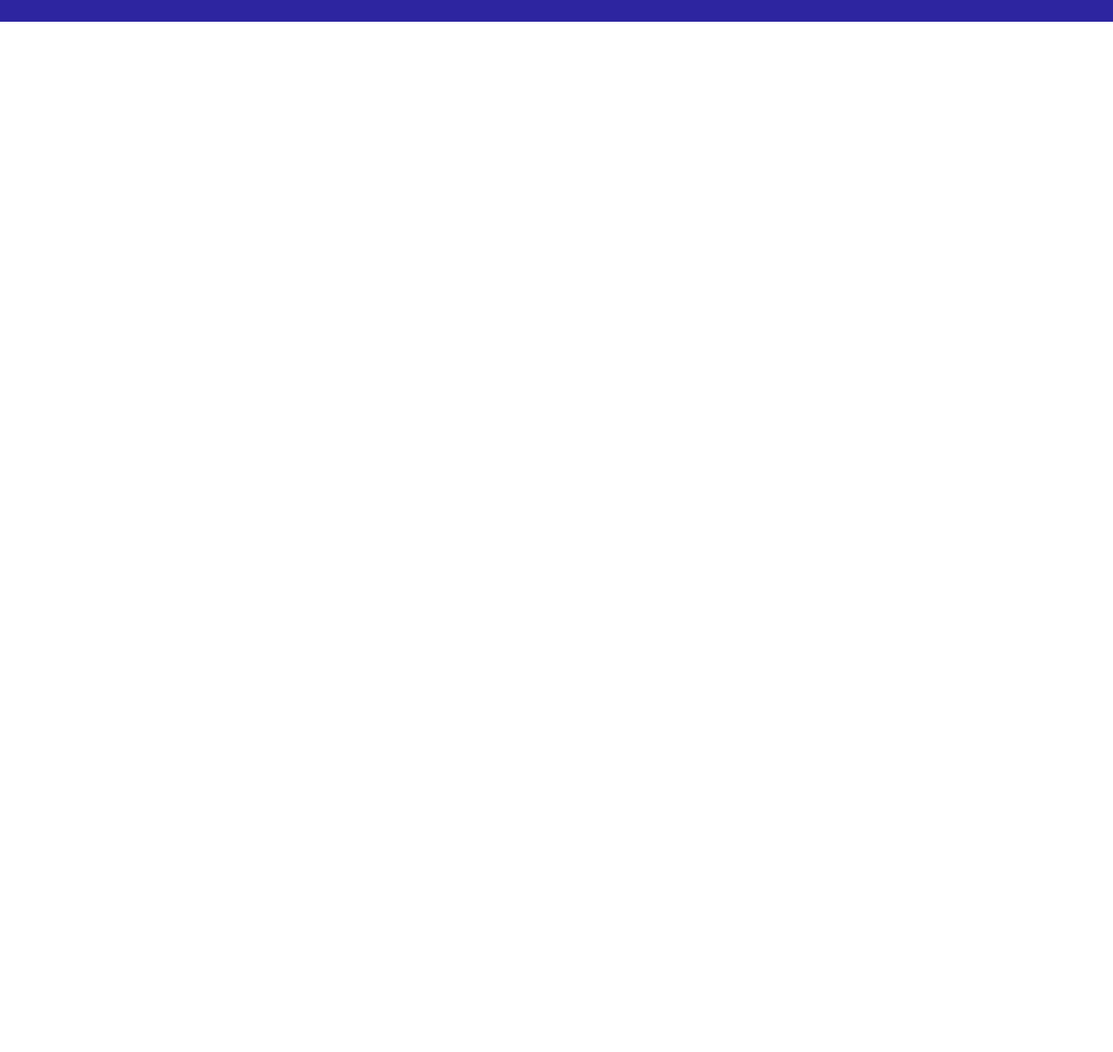
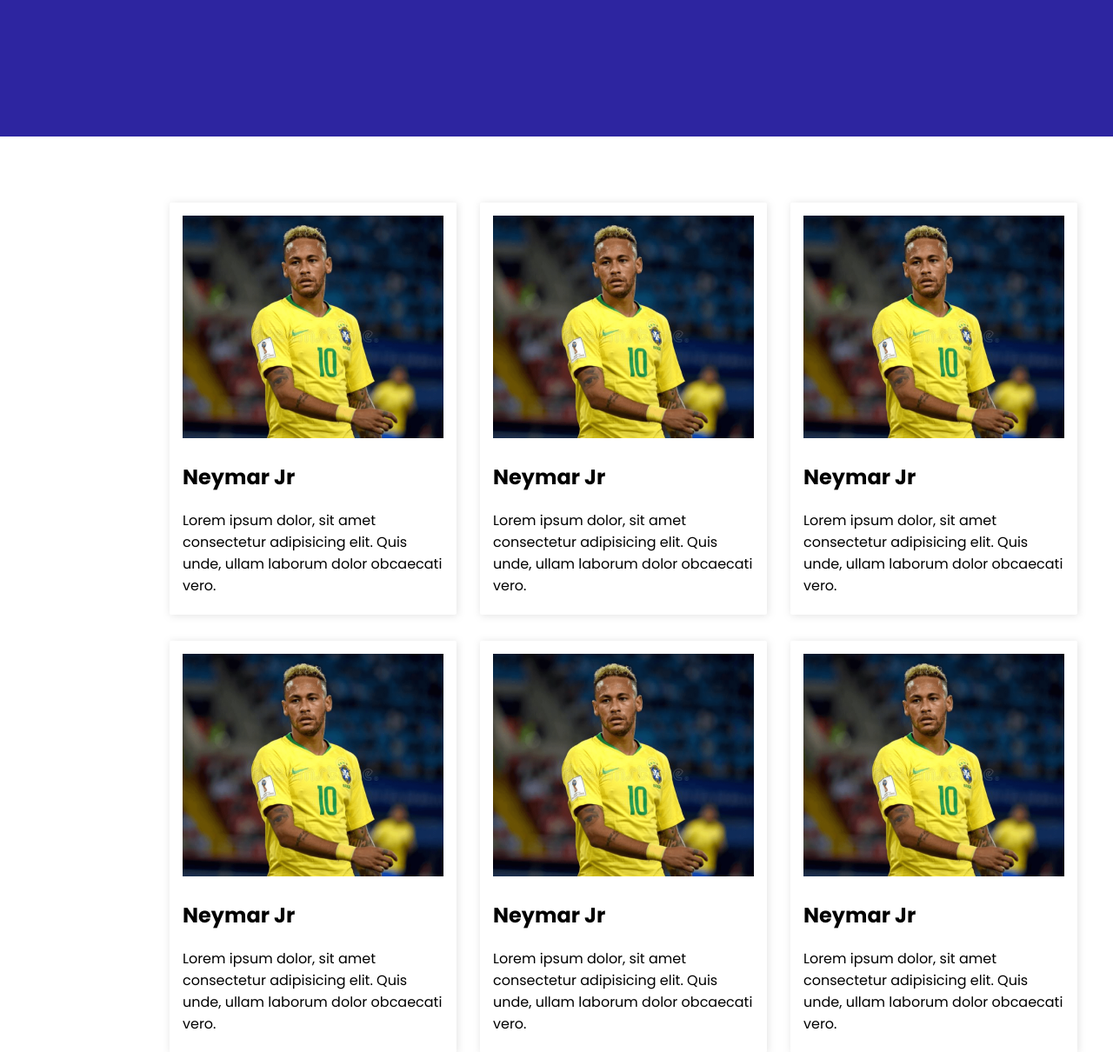
Before and after one commit to hasannayeem71/responsive-football, a plain HTML site: page index.html in a window 1280 px wide. Shown: the part 652-1862 px from the top of the page at 87% size. Before the commit the page ends 800 px from the top, so only its background shows below. Drawn offline with Linux system fonts and the light colour scheme.

Commit message:
added player

```diff
--- a/index.html
+++ b/index.html
@@ -43,7 +43,111 @@
             </div>
         </div>
     </header>
+    <main>
+        <section class="container">
+            <div class="players">
+                <div class="player">
 
+                    <div class="player-detail">
+                        <div class="player-img">
+                            <img src="images/player/player-1.png" alt="">
+                        </div>
+                        <div class="player-name">
+                            <h2>Neymar Jr</h2>
+                        </div>
+                        <div class="player-title">
+                            <p>Lorem ipsum dolor, sit amet consectetur adipisicing elit. Quis unde, ullam laborum dolor obcaecati vero.</p>
+                        </div>
+                    </div>
+                </div>
+                <div class="player">
+
+                    <div class="player-detail">
+                        <div class="player-img">
+                            <img src="images/player/player-1.png" alt="">
+                        </div>
+                        <div class="player-name">
+                            <h2>Neymar Jr</h2>
+                        </div>
+                        <div class="player-title">
+                            <p>Lorem ipsum dolor, sit amet consectetur adipisicing elit. Quis unde, ullam laborum dolor obcaecati vero.</p>
+                        </div>
+                    </div>
+                </div>
+                <div class="player">
+
+                    <div class="player-detail">
+                        <div class="player-img">
+                            <img src="images/player/player-1.png" alt="">
+                        </div>
+                        <div class="player-name">
+                            <h2>Neymar Jr</h2>
+                        </div>
+                        <div class="player-title">
+                            <p>Lorem ipsum dolor, sit amet consectetur adipisicing elit. Quis unde, ullam laborum dolor obcaecati vero.</p>
+                        </div>
+                    </div>
+                </div>
+                <div class="player">
+
+                    <div class="player-detail">
+                        <div class="player-img">
+                            <img src="images/player/player-1.png" alt="">
+                        </div>
+                        <div class="player-name">
+                            <h2>Neymar Jr</h2>
+                        </div>
+                        <div class="player-title">
+                            <p>Lorem ipsum dolor, sit amet consectetur adipisicing elit. Quis unde, ullam laborum dolor obcaecati vero.</p>
+                        </div>
+                    </div>
+                </div>
+                <div class="player">
+
+                    <div class="player-detail">
+                        <div class="player-img">
+                            <img src="images/player/player-1.png" alt="">
+                        </div>
+                        <div class="player-name">
+                            <h2>Neymar Jr</h2>
+                        </div>
+                        <div class="player-title">
+                            <p>Lorem ipsum dolor, sit amet consectetur adipisicing elit. Quis unde, ullam laborum dolor obcaecati vero.</p>
+                        </div>
+                    </div>
+                </div>
+                <div class="player">
+
+                    <div class="player-detail">
+                        <div class="player-img">
+                            <img src="images/player/player-1.png" alt="">
+                        </div>
+                        <div class="player-name">
+                            <h2>Neymar Jr</h2>
+                        </div>
+                        <div class="player-title">
+                            <p>Lorem ipsum dolor, sit amet consectetur adipisicing elit. Quis unde, ullam laborum dolor obcaecati vero.</p>
+                        </div>
+                    </div>
+                </div>
+                <div class="player">
+
+                    <div class="player-detail">
+                        <div class="player-img">
+                            <img src="images/player/player-1.png" alt="">
+                        </div>
+                        <div class="player-name">
+                            <h2>Neymar Jr</h2>
+                        </div>
+                        <div class="player-title">
+                            <p>Lorem ipsum dolor, sit amet consectetur adipisicing elit. Quis unde, ullam laborum dolor obcaecati vero.</p>
+                        </div>
+                    </div>
+                </div>
+
+            </div>
+        </section>
+    </main>
 </body>
 
 </html>
--- a/styles/css/style.css
+++ b/styles/css/style.css
@@ -33,7 +33,6 @@ h1 {
 header {
     background-color: #2D25A0;
     width: 100%;
-    height: 677px;
 }
 
 nav {
@@ -58,16 +57,20 @@ nav a {
 }
 
 .title {
-    margin: 121px 0 145px 156px;
+    margin: 121px 0 169px 156px;
 }
 
 .header-title h1 {
-    padding-bottom: 27px;
     color: white;
+    margin-bottom: 27px;
 }
 
 .lower-part {
     display: flex;
+}
+
+.fa-arrow-right {
+    margin-left: 8px;
 }
 
 .header-img img {
@@ -77,3 +80,37 @@ nav a {
 
 
 /* navbar style end  */
+
+
+/* player styles start  */
+
+.container {
+    align-items: center;
+}
+
+.players {
+    display: grid;
+    grid-template-columns: repeat(3, 1fr);
+    grid-column-gap: 27px;
+    grid-row-gap: 30px;
+    margin-left: 195px;
+    margin-right: 210px;
+    margin-top: 76px;
+}
+
+.player-detail {
+    padding: 15px;
+    box-shadow: 0px 0px rgba(0, 0, 0, 0.15);
+}
+
+.player {
+    width: 330px;
+    height: 474px;
+    border-radius: 2px;
+    box-shadow: 1px 1px 10px rgba(128, 128, 128, 0.226);
+}
+
+.player-img img {
+    width: 300px;
+    height: 256px;
+}
```
